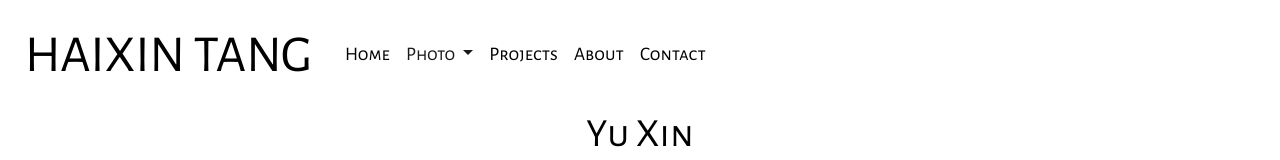
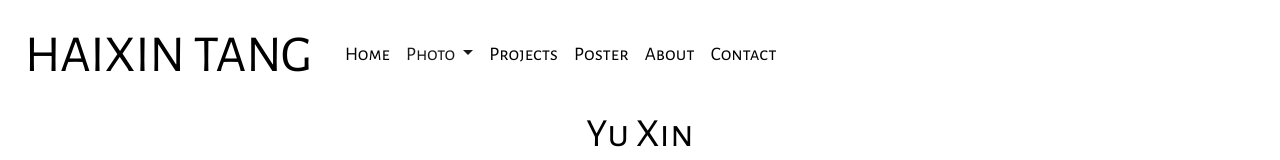
Before and after one commit to haixint/HaixinTangFinal, a plain HTML site: page photo3.html in a window 1280 px wide. Shown: the top 160 px of the page. Drawn offline with nearby package versions, Linux system fonts and the light colour scheme; some packages are replaced by stand-ins of ours; a script that the page names is missing.

Commit message:
Update photo3.html

```diff
--- a/photo3.html
+++ b/photo3.html
@@ -42,6 +42,9 @@
 
 			<li class="nav-item">
 				<a class="nav-link" href="projects.html">Projects</a>
+			</li>
+		<li class="nav-item">
+				<a class="nav-link" href="poster.html">Poster</a>
 			</li>
 			<li class="nav-item">
 				<a class="nav-link" href="about.html">About</a>
```
